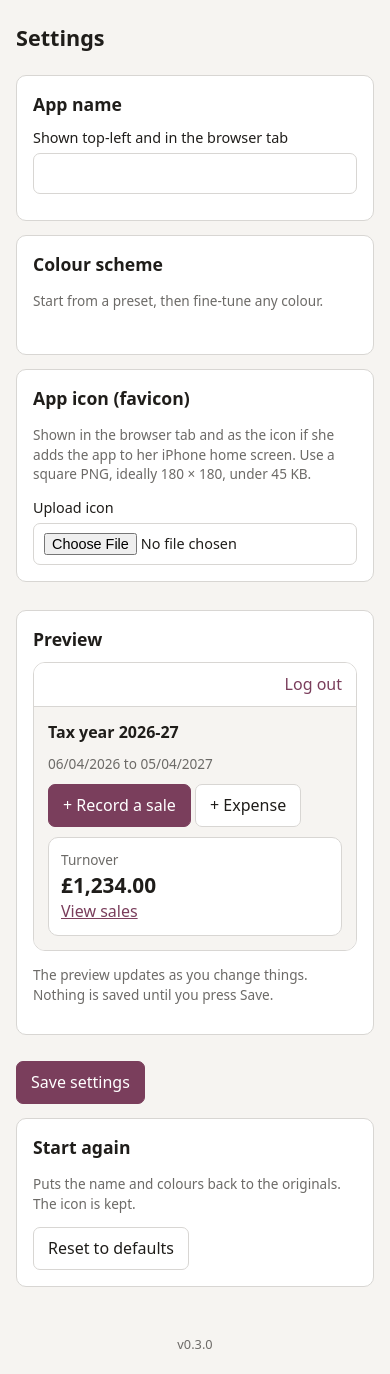
After one commit to verdyathome/Clothes4You, a Node server app: template views/settings.ejs in a window 390 px wide. The commit adds this page. Run offline with Node 20, Linux system fonts and the light colour scheme; the template is opened without the code that fills it, so the values that code supplies are empty.

Commit message:
v0.3.0: Settings page (name, colour scheme, favicon) and phone hamburger menu
- Settings: app name, six colour presets plus per-colour pickers, live
  preview, readability (contrast) warnings, favicon / iPhone home-screen
  icon upload, reset to defaults; stored in new Caspio table CSP_Settings
- Phones: hamburger menu with Signed in as / Settings / Log out;
  desktop shows them inline
- Muted text, borders and nav background derived from the chosen colours

Requires Caspio: CSP_Settings (SettingID AutoNumber, SettingKey Text 255,
SettingValue Text 64000). App runs on defaults until it exists.

Co-Authored-By: Claude Opus 5.5 <noreply@anthropic.com>
Claude-Session: https://claude.ai/code/session_011z9WzsiQrpi8kTZqCjzNtZ

```diff
--- a/package.json
+++ b/package.json
@@ -1,6 +1,6 @@
 {
   "name": "clothing-portal",
-  "version": "0.2.2",
+  "version": "0.3.0",
   "description": "Record-keeping portal for a UK sole-trader clothing resale business (Vinted / eBay), HMRC Self Assessment friendly",
   "main": "server.js",
   "private": true,
--- a/public/app.js
+++ b/public/app.js
@@ -1,4 +1,49 @@
 // Purchase form: add/remove item rows and show how the cost will be shared.
+(function () {
+  // Hamburger menu (phones): open/close, close on outside tap or Escape.
+  const toggle = document.querySelector('.menu-toggle');
+  const panel = document.getElementById('menu-panel');
+  if (toggle && panel) {
+    const setOpen = (open) => {
+      panel.classList.toggle('open', open);
+      toggle.setAttribute('aria-expanded', String(open));
+    };
+    toggle.addEventListener('click', (e) => { e.stopPropagation(); setOpen(!panel.classList.contains('open')); });
+    document.addEventListener('click', (e) => { if (!panel.contains(e.target)) setOpen(false); });
+    document.addEventListener('keydown', (e) => { if (e.key === 'Escape' && panel.classList.contains('open')) { setOpen(false); toggle.focus(); } });
+  }
+
+  // Settings page: presets fill the pickers, live preview follows every change.
+  const sform = document.getElementById('settings-form');
+  if (sform) {
+    const preview = document.getElementById('theme-preview');
+    const map = { Accent: '--accent', AccentInk: '--accent-ink', Bg: '--bg', Card: '--card', HeaderBg: '--header-bg', Ink: '--ink' };
+    const sync = () => {
+      for (const [key, css] of Object.entries(map)) {
+        const input = sform.querySelector(`input[name="${key}"]`);
+        preview.style.setProperty(css, input.value);
+        const code = sform.querySelector(`[data-hex="${key}"]`);
+        if (code) code.textContent = input.value;
+      }
+      const name = sform.querySelector('input[name="AppName"]').value.trim();
+      document.getElementById('pv-name').textContent = name || 'Clothing Portal';
+    };
+    sform.addEventListener('input', sync);
+    document.querySelectorAll('.preset').forEach((btn) => btn.addEventListener('click', () => {
+      const p = JSON.parse(btn.dataset.preset);
+      for (const key of Object.keys(map)) sform.querySelector(`input[name="${key}"]`).value = p[key];
+      sync();
+    }));
+    const fav = sform.querySelector('input[name="favicon"]');
+    if (fav) fav.addEventListener('change', () => {
+      const f = fav.files[0];
+      const img = document.getElementById('favicon-preview');
+      if (f && img) { img.src = URL.createObjectURL(f); img.hidden = false; }
+    });
+    sync();
+  }
+})();
+
 (function () {
   const form = document.getElementById('purchase-form');
   if (form) {
--- a/public/style.css
+++ b/public/style.css
@@ -1,6 +1,18 @@
 :root {
   --bg: #f6f4f1; --card: #fff; --ink: #1f1d1a; --muted: #6f6a63; --line: #e4dfd8;
   --accent: #7a3e5c; --accent-ink: #fff; --ok: #e5f3ea; --ok-ink: #1d6b3a; --err: #fbe9e9; --err-ink: #9b1c1c; --warn: #fff6dd;
+  --header-bg: #fff; --nav-bg: #f3efea; --head-cell: #faf8f5; --soft: #f1ede8;
+}
+/* Shades worked out from the colours chosen in Settings */
+@supports (color: color-mix(in srgb, red, blue)) {
+  :root {
+    --muted: color-mix(in srgb, var(--ink) 64%, var(--bg));
+    --line: color-mix(in srgb, var(--ink) 14%, var(--bg));
+    --nav-bg: color-mix(in srgb, var(--ink) 6%, var(--header-bg));
+    --head-cell: color-mix(in srgb, var(--ink) 3%, var(--card));
+    --soft: color-mix(in srgb, var(--ink) 7%, var(--card));
+  }
+  .preview { --muted: color-mix(in srgb, var(--ink) 64%, var(--bg)); --line: color-mix(in srgb, var(--ink) 14%, var(--bg)); }
 }
 * { box-sizing: border-box; }
 body { margin: 0; font: 16px/1.45 system-ui, -apple-system, "Segoe UI", Roboto, sans-serif; background: var(--bg); color: var(--ink); }
@@ -35,19 +54,19 @@ table { width: 100%; border-collapse: collapse; }
 .kv tr.total td { font-weight: 700; border-bottom: 0; }
 .list { background: var(--card); border: 1px solid var(--line); border-radius: 10px; overflow: hidden; }
 .list th, .list td { text-align: left; padding: 8px 10px; border-bottom: 1px solid var(--line); vertical-align: top; }
-.list th { background: #faf8f5; font-size: .85rem; color: var(--muted); }
+.list th { background: var(--head-cell); font-size: .85rem; color: var(--muted); }
 .num { text-align: right !important; font-variant-numeric: tabular-nums; }
 tr.flag td { background: var(--warn); }
 tr.personal td { color: var(--muted); }
 
 label { display: flex; flex-direction: column; gap: 4px; font-size: .9rem; margin-bottom: 10px; }
-input, select, textarea { font: inherit; padding: 9px 10px; border: 1px solid var(--line); border-radius: 7px; background: #fff; min-width: 0; }
+input, select, textarea { font: inherit; padding: 9px 10px; border: 1px solid var(--line); border-radius: 7px; background: var(--card); color: var(--ink); min-width: 0; }
 .fields { display: grid; grid-template-columns: repeat(auto-fit, minmax(200px, 1fr)); gap: 0 12px; align-items: end; }
 .filters { display: flex; flex-wrap: wrap; gap: 8px; margin: 10px 0; }
 .filters input { flex: 1; min-width: 180px; }
 .inline select { padding: 6px 8px; }
 
-button, .btn { font: inherit; cursor: pointer; display: inline-block; padding: 9px 14px; border-radius: 7px; border: 1px solid var(--line); background: #fff; color: var(--ink); text-decoration: none; }
+button, .btn { font: inherit; cursor: pointer; display: inline-block; padding: 9px 14px; border-radius: 7px; border: 1px solid var(--line); background: var(--card); color: var(--ink); text-decoration: none; }
 .primary, .btn.primary { background: var(--accent); border-color: var(--accent); color: var(--accent-ink); }
 .big { width: 100%; padding: 13px; font-size: 1.05rem; }
 button.link { border: 0; background: none; color: var(--accent); padding: 4px; }
@@ -90,3 +117,20 @@ code { background: #f1ede8; padding: 1px 5px; border-radius: 4px; }
   .tile strong { font-size: 1.3rem; }
   .tile small { font-size: .75rem; }
 }
+
+.banner, tr.flag td { color: #1f1d1a; }
+/* ---------- Settings page ---------- */
+.swatches { display: grid; grid-template-columns: repeat(auto-fill, minmax(150px, 1fr)); gap: 10px; }
+.colour-field { display: grid; grid-template-columns: 48px 1fr; align-items: center; gap: 4px 10px; margin: 0; }
+.colour-field input[type=color] { grid-row: span 2; width: 48px; height: 48px; padding: 2px; border-radius: 10px; cursor: pointer; }
+.colour-field span { font-size: .9rem; }
+.colour-field code { font-size: .8rem; justify-self: start; }
+.presets { display: flex; flex-wrap: wrap; gap: 8px; }
+.preset { display: inline-flex; align-items: center; gap: 8px; }
+.preset i { width: 18px; height: 18px; border-radius: 50%; border: 1px solid rgba(0,0,0,.15); display: inline-block; }
+.preview { border: 1px solid var(--line); border-radius: 12px; overflow: hidden; }
+.preview .pv-head { display: flex; justify-content: space-between; align-items: center; padding: 10px 14px; border-bottom: 1px solid var(--line); font-weight: 700; }
+.preview .pv-body { padding: 14px; display: flex; flex-direction: column; gap: 10px; }
+.preview .pv-card { border: 1px solid var(--line); border-radius: 10px; padding: 12px; }
+.favicon-row { display: flex; align-items: center; gap: 14px; flex-wrap: wrap; }
+.favicon-row img { width: 48px; height: 48px; border-radius: 10px; border: 1px solid var(--line); object-fit: cover; background: var(--card); }
--- a/scripts/check-caspio.js
+++ b/scripts/check-caspio.js
@@ -7,6 +7,7 @@ const EXPECTED = {
   items: ['ItemID', 'Description', 'Brand', 'Size', 'Category', 'Condition', 'Ownership', 'PurchaseID', 'CostAllocated', 'Status', 'ListedOn', 'DateAdded', 'Notes', 'CreatedBy'],
   purchases: ['PurchaseID', 'PurchaseDate', 'Supplier', 'SourceType', 'PaymentMethod', 'TotalCost', 'ItemCount', 'ReceiptRef', 'Notes', 'TaxYear', 'CreatedBy'],
   sales: ['SaleID', 'ItemID', 'SaleDate', 'Channel', 'OrderRef', 'SalePrice', 'BuyerPostage', 'PlatformFee', 'PostageCost', 'Ownership', 'ItemCost', 'TaxYear', 'Refunded', 'RefundDate', 'RefundAmount', 'ItemReturned', 'Notes', 'CreatedBy'],
+  settings: ['SettingID', 'SettingKey', 'SettingValue'],
   expenses: ['ExpenseID', 'ExpenseDate', 'Description', 'ExpenseType', 'SA103Category', 'Amount', 'Miles', 'Supplier', 'PaymentMethod', 'TaxYear', 'Receipt', 'Notes', 'CreatedBy'],
 };
 
--- a/server.js
+++ b/server.js
@@ -8,6 +8,8 @@ const svc = require('./src/services');
 const db = require('./src/db');
 const ebay = require('./src/ebay');
 const { buildWorkbook } = require('./src/export');
+const settingsSvc = require('./src/settings');
+const crypto = require('crypto');
 const { checkLogin, requireLogin, normUser } = require('./src/auth');
 const { money, today, isDate, taxYearOf, ukDate } = require('./src/util');
 
@@ -40,6 +42,7 @@ const receiptUpload = multer({
   limits: { fileSize: 10 * 1024 * 1024, files: 1 },
   fileFilter: (req, file, cb) => cb(null, /^image\/|^application\/pdf$/.test(file.mimetype)),
 });
+const iconUpload = multer({ storage: multer.memoryStorage(), limits: { fileSize: 2 * 1024 * 1024, files: 1 } });
 const csvUpload = multer({ storage: multer.memoryStorage(), limits: { fileSize: 5 * 1024 * 1024, files: 1 } });
 
 // Shared template helpers + one-shot flash messages
@@ -49,6 +52,27 @@ app.use((req, res, next) => {
   req.session.flash = null;
   req.flash = (type, text) => (req.session.flash = { type, text });
   next();
+});
+
+// Name, colours and favicon from Settings, available to every page (login included)
+app.use(async (req, res, next) => {
+  try {
+    const s = await settingsSvc.load();
+    res.locals.settings = s;
+    res.locals.themeCss = settingsSvc.themeCss(s);
+    res.locals.faviconVersion = s.Favicon ? crypto.createHash('sha1').update(s.Favicon).digest('hex').slice(0, 8) : '';
+    next();
+  } catch (e) { next(e); }
+});
+
+// Public: browsers fetch the icon before anyone logs in
+app.get(['/favicon', '/favicon.ico', '/apple-touch-icon.png'], async (req, res) => {
+  const s = res.locals.settings;
+  if (!s.Favicon) return res.status(404).end();
+  res.setHeader('Content-Type', s.FaviconType || 'image/png');
+  res.setHeader('Cache-Control', req.query.v ? 'public, max-age=31536000, immutable' : 'public, max-age=3600');
+  res.setHeader('X-Content-Type-Options', 'nosniff');
+  res.send(Buffer.from(s.Favicon, 'base64'));
 });
 
 const wrap = (fn) => (req, res, next) => Promise.resolve(fn(req, res, next)).catch(next);
@@ -279,6 +303,35 @@ app.get('/expenses/:id/receipt', wrap(async (req, res) => {
   res.send(file.buffer);
 }));
 
+// ---------- Settings ----------
+function renderSettings(res, form, error, status = 200) {
+  const s = res.locals.settings;
+  res.status(status).render('settings', {
+    form, error, warnings: settingsSvc.warnings({ ...s, ...form }),
+    colours: settingsSvc.COLOURS, presets: settingsSvc.PRESETS,
+  });
+}
+app.get('/settings', (req, res) => renderSettings(res, { ...res.locals.settings }, null));
+app.post('/settings', (req, res, next) => iconUpload.single('favicon')(req, res, (err) => {
+  if (err) return renderSettings(res, { ...res.locals.settings, ...(req.body || {}) }, 'The icon file is too large — please use one under 45 KB.', 400);
+  next();
+}), wrap(async (req, res) => {
+  try {
+    const saved = await settingsSvc.save(req.body, fileFrom(req.file));
+    const w = settingsSvc.warnings(saved);
+    req.flash(w.length ? 'error' : 'ok', w.length ? `Settings saved, but: ${w.join(' ')}` : 'Settings saved.');
+    res.redirect('/settings');
+  } catch (e) {
+    if (!isUserError(e)) throw e;
+    renderSettings(res, { ...res.locals.settings, ...req.body }, e.message, 400);
+  }
+}));
+app.post('/settings/reset', wrap(async (req, res) => {
+  await settingsSvc.reset();
+  req.flash('ok', 'Name and colours reset to the defaults.');
+  res.redirect('/settings');
+}));
+
 // ---------- Errors ----------
 app.use((req, res) => res.status(404).render('error', { message: 'Page not found.' }));
 app.use((err, req, res, next) => {
--- a/src/config.js
+++ b/src/config.js
@@ -4,6 +4,7 @@ const TABLES = {
   purchases: { name: process.env.TBL_PURCHASES || 'CSP_Purchases', id: 'PurchaseID' },
   sales: { name: process.env.TBL_SALES || 'CSP_Sales', id: 'SaleID' },
   expenses: { name: process.env.TBL_EXPENSES || 'CSP_Expenses', id: 'ExpenseID' },
+  settings: { name: process.env.TBL_SETTINGS || 'CSP_Settings', id: 'SettingID' },
 };
 
 // SA103 self-employment expense categories (names as on the form; box numbers
--- a/views/partials/header.ejs
+++ b/views/partials/header.ejs
@@ -3,14 +3,20 @@
 <head>
   <meta charset="utf-8">
   <meta name="viewport" content="width=device-width, initial-scale=1, viewport-fit=cover">
-  <meta name="theme-color" content="#ffffff">
-  <title><%= typeof title !== 'undefined' ? title + ' · ' : '' %>Clothing Portal</title>
+  <title><%= typeof title !== 'undefined' ? title + ' · ' : '' %><%= settings.AppName %></title>
   <link rel="stylesheet" href="/style.css">
+  <style>:root{<%- themeCss %>}</style>
+  <meta name="theme-color" content="<%= settings.HeaderBg %>">
+  <meta name="apple-mobile-web-app-title" content="<%= settings.AppName %>">
+  <% if (settings.Favicon) { %>
+  <link rel="icon" href="/favicon?v=<%= faviconVersion %>">
+  <link rel="apple-touch-icon" href="/favicon?v=<%= faviconVersion %>">
+  <% } %>
 </head>
 <body>
 <% if (user) { %>
 <header class="topbar">
-  <a class="brand" href="/">Clothing Portal</a>
+  <a class="brand" href="/"><%= settings.AppName %></a>
   <nav aria-label="Main">
     <% [['/', 'Dashboard', path === '/'],
         ['/items', 'Items', path.startsWith('/items')],
@@ -20,7 +26,16 @@
       <a href="<%= href %>" class="<%= on ? 'on' : '' %>"<%- on ? ' aria-current="page"' : '' %>><%= label %></a>
     <% }) %>
   </nav>
-  <form method="post" action="/logout" class="logout"><button type="submit" class="link"><%= user %> · Log out</button></form>
+  <div class="usermenu">
+    <button type="button" class="menu-toggle" aria-expanded="false" aria-controls="menu-panel" aria-label="Menu">
+      <svg width="24" height="24" viewBox="0 0 24 24" fill="none" stroke="currentColor" stroke-width="2" stroke-linecap="round" aria-hidden="true"><path d="M4 7h16M4 12h16M4 17h16"/></svg>
+    </button>
+    <div class="menu-panel" id="menu-panel">
+      <span class="menu-user">Signed in as <%= user %></span>
+      <a href="/settings" class="<%= path.startsWith('/settings') ? 'on' : '' %>"<%- path.startsWith('/settings') ? ' aria-current="page"' : '' %>>Settings</a>
+      <form method="post" action="/logout" class="logout"><button type="submit" class="link">Log out</button></form>
+    </div>
+  </div>
 </header>
 <% } %>
 <main>
--- /dev/null
+++ b/views/settings.ejs
@@ -0,0 +1,76 @@
+<%- include('partials/header', { title: 'Settings' }) %>
+<h1>Settings</h1>
+<% if (error) { %><div class="banner error"><%= error %></div><% } %>
+<% if (warnings.length) { %><div class="banner warn"><strong>Readability:</strong> <%= warnings.join(' ') %></div><% } %>
+
+<form method="post" action="/settings" enctype="multipart/form-data" id="settings-form">
+  <div class="grid2">
+    <div>
+      <section class="card">
+        <h2>App name</h2>
+        <label>Shown top-left and in the browser tab <input name="AppName" value="<%= form.AppName %>" maxlength="40" required></label>
+      </section>
+
+      <section class="card">
+        <h2>Colour scheme</h2>
+        <p class="muted small">Start from a preset, then fine-tune any colour.</p>
+        <div class="presets">
+          <% presets.forEach(p => { %>
+            <button type="button" class="btn preset" data-preset="<%= JSON.stringify(p) %>">
+              <i style="background: <%= p.Accent %>"></i><i style="background: <%= p.Bg %>"></i><%= p.name %>
+            </button>
+          <% }) %>
+        </div>
+        <div class="swatches" style="margin-top: 14px">
+          <% colours.forEach(c => { %>
+            <label class="colour-field">
+              <input type="color" name="<%= c.key %>" value="<%= form[c.key] %>">
+              <span><%= c.label %></span>
+              <code data-hex="<%= c.key %>"><%= form[c.key] %></code>
+            </label>
+          <% }) %>
+        </div>
+      </section>
+
+      <section class="card">
+        <h2>App icon (favicon)</h2>
+        <p class="muted small">Shown in the browser tab and as the icon if she adds the app to her iPhone home screen. Use a square PNG, ideally 180 × 180, under 45 KB.</p>
+        <div class="favicon-row">
+          <img id="favicon-preview" src="<%= settings.Favicon ? '/favicon?v=' + faviconVersion : '' %>" alt="Current icon" <%= settings.Favicon ? '' : 'hidden' %>>
+          <label style="flex: 1; margin: 0">Upload icon <input type="file" name="favicon" accept="image/png,image/x-icon,image/vnd.microsoft.icon,image/jpeg,image/gif,image/webp"></label>
+        </div>
+        <% if (settings.Favicon) { %>
+          <label style="flex-direction: row; align-items: center; gap: 8px; margin-top: 8px"><input type="checkbox" name="removeFavicon" value="1"> Remove the current icon</label>
+        <% } %>
+      </section>
+    </div>
+
+    <section class="card">
+      <h2>Preview</h2>
+      <div class="preview" id="theme-preview">
+        <div class="pv-head" style="background: var(--header-bg); color: var(--ink)"><span id="pv-name"><%= form.AppName %></span><span style="color: var(--accent); font-weight: 400">Log out</span></div>
+        <div class="pv-body" style="background: var(--bg); color: var(--ink)">
+          <strong>Tax year 2026-27</strong>
+          <span style="color: var(--muted); font-size: .85rem">06/04/2026 to 05/04/2027</span>
+          <span><span class="btn primary">+ Record a sale</span> <span class="btn">+ Expense</span></span>
+          <div class="pv-card" style="background: var(--card)">
+            <div style="color: var(--muted); font-size: .85rem">Turnover</div>
+            <strong style="font-size: 1.3rem">£1,234.00</strong>
+            <div><a href="#" onclick="return false">View sales</a></div>
+          </div>
+        </div>
+      </div>
+      <p class="muted small">The preview updates as you change things. Nothing is saved until you press Save.</p>
+    </section>
+  </div>
+  <div class="actions">
+    <button type="submit" class="primary">Save settings</button>
+  </div>
+</form>
+
+<form method="post" action="/settings/reset" class="card">
+  <h2>Start again</h2>
+  <p class="muted small">Puts the name and colours back to the originals. The icon is kept.</p>
+  <button type="submit" class="btn">Reset to defaults</button>
+</form>
+<%- include('partials/footer') %>
```
Also changed, not shown: other parts of public/style.css (+22 -7 lines), SETUP.md (+10 -1 lines), src/settings.js (added, +119 -0 lines), CHANGELOG.md, 1 other file.
